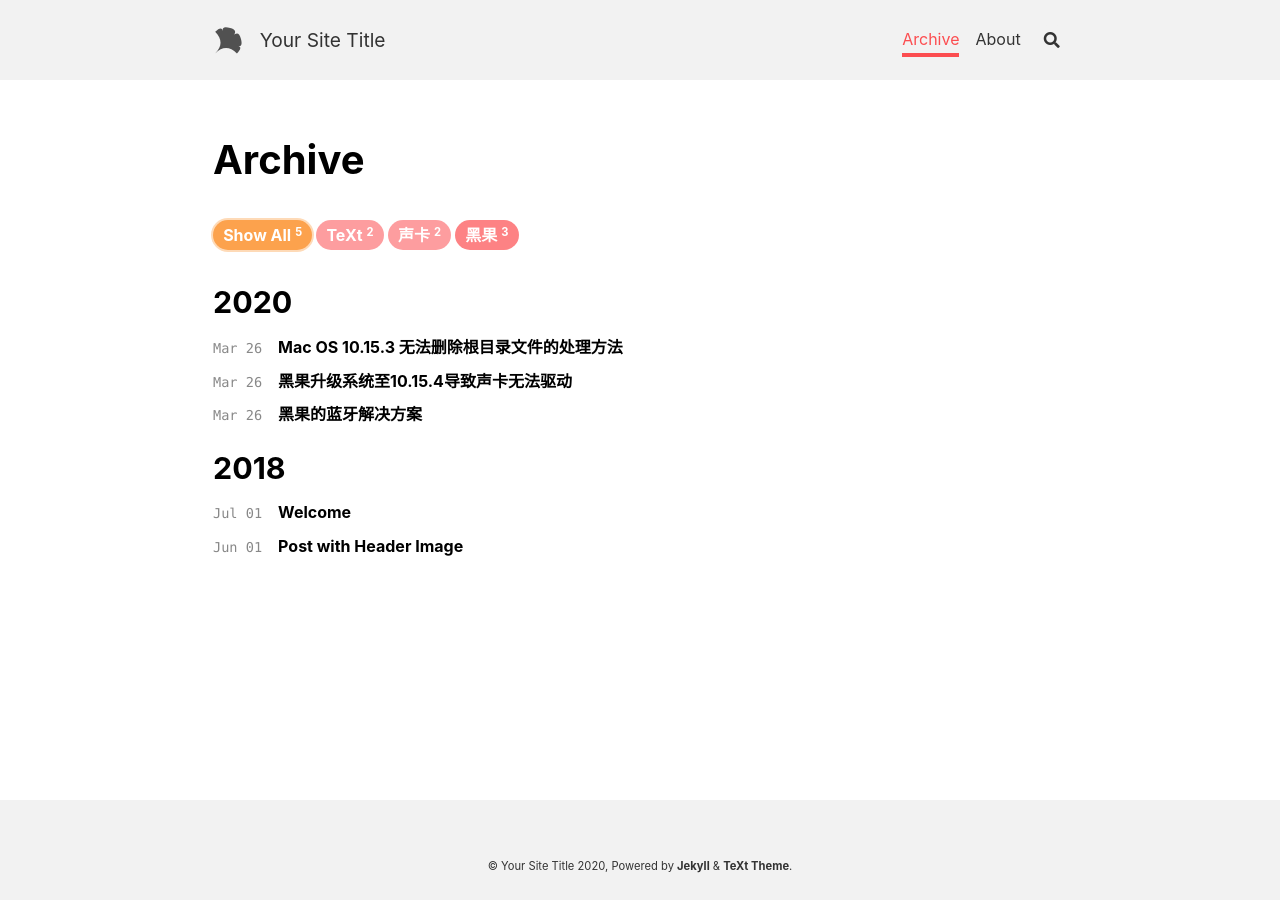
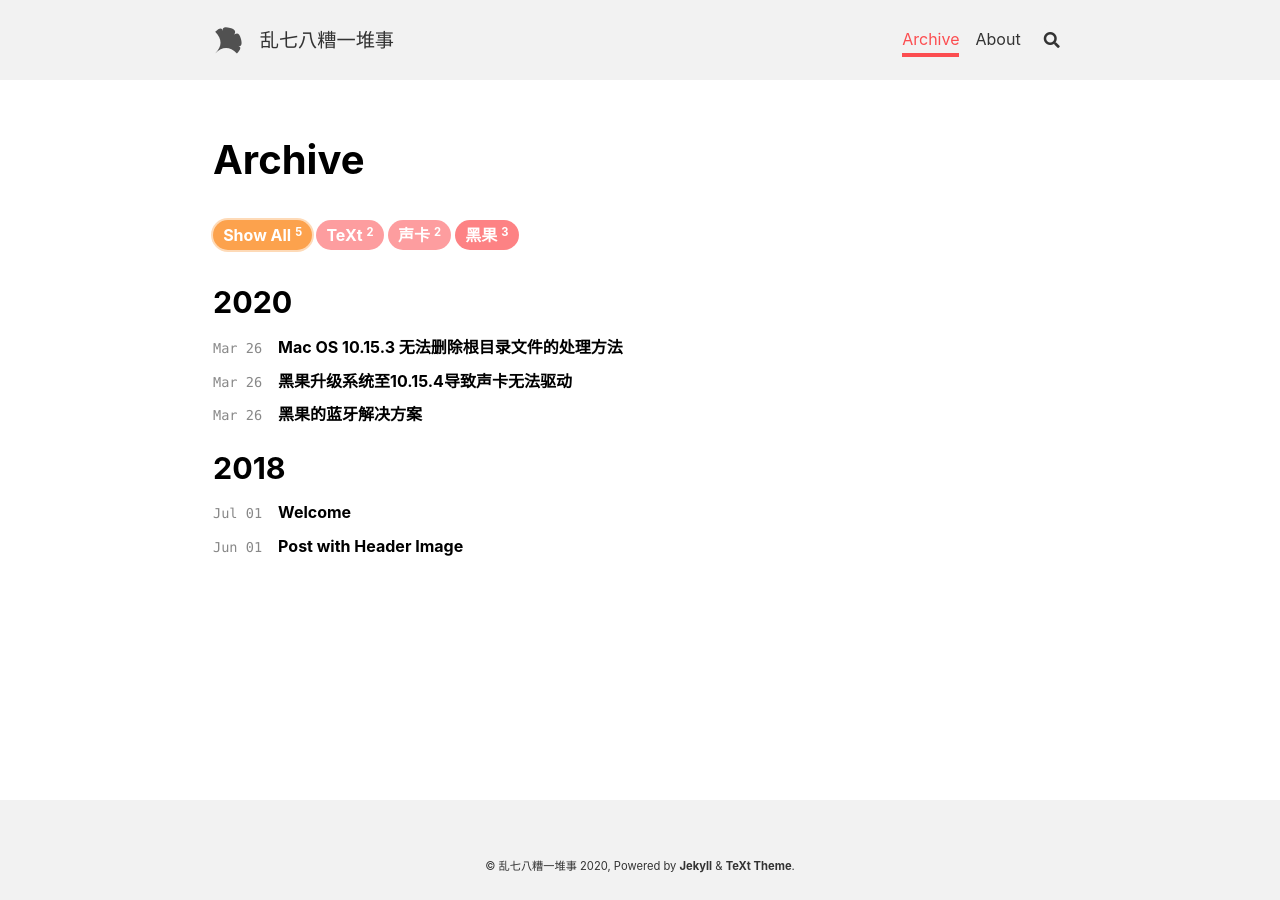
Before and after one commit to fanshilin/blog, a Jekyll site: the page built from archive.html, in a window 1280 px wide. Built offline with Jekyll 4.4.1, drawn with Linux system fonts in a browser that asks for light colours; nearby versions of some CDN libraries; part of the change alters nothing that is shown.

Commit message:
更新_config.yml配置文件

```diff
--- a/_config.yml
+++ b/_config.yml
@@ -20,7 +20,7 @@ text_skin: default # "default" (default), "dark", "forest", "ocean", "chocolate"
 highlight_theme: default # "default" (default), "tomorrow", "tomorrow-night", "tomorrow-night-eighties", "tomorrow-night-blue", "tomorrow-night-bright"
 url     : # the base hostname & protocol for your site e.g. https://www.someone.com
 baseurl : # does not include hostname
-title   : Your Site Title
+title   : 乱七八糟一堆事
 description: > # this means to ignore newlines until "Language & timezone"
   Your Site Description
 
@@ -35,7 +35,7 @@ timezone: # see https://en.wikipedia.org/wiki/List_of_tz_database_time_zones for
 ##############################
 author:
   type      : # "person" (default), "organization"
-  name      : Your Name
+  name      : 盗亦有道
   url       :
   avatar    : # path or url of avatar image (square)
   bio       : I am an amazing person.
@@ -84,14 +84,14 @@ toc:
 ## => Markdown Enhancements
 ##############################
 ## Mathjax
-mathjax: # false (default), true
-mathjax_autoNumber: # false (default), true
+mathjax: true # false (default), true
+mathjax_autoNumber: true # false (default), true
 
 ## Mermaid
-mermaid: # false (default), true
+mermaid: true # false (default), true
 
 ## Chart
-chart: # false (default), true
+chart: true # false (default), true
 
 
 ## => Paginate
```
Also changed, not shown: 3 other files.
